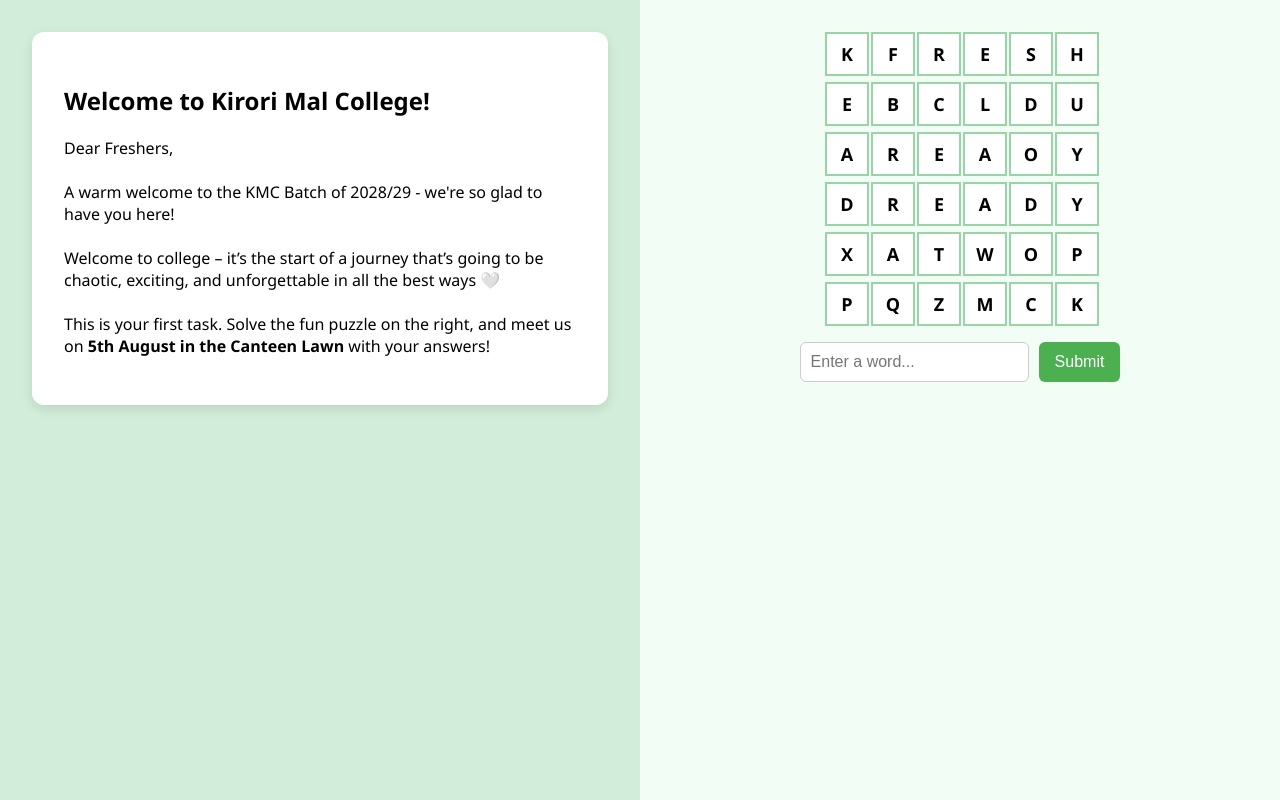
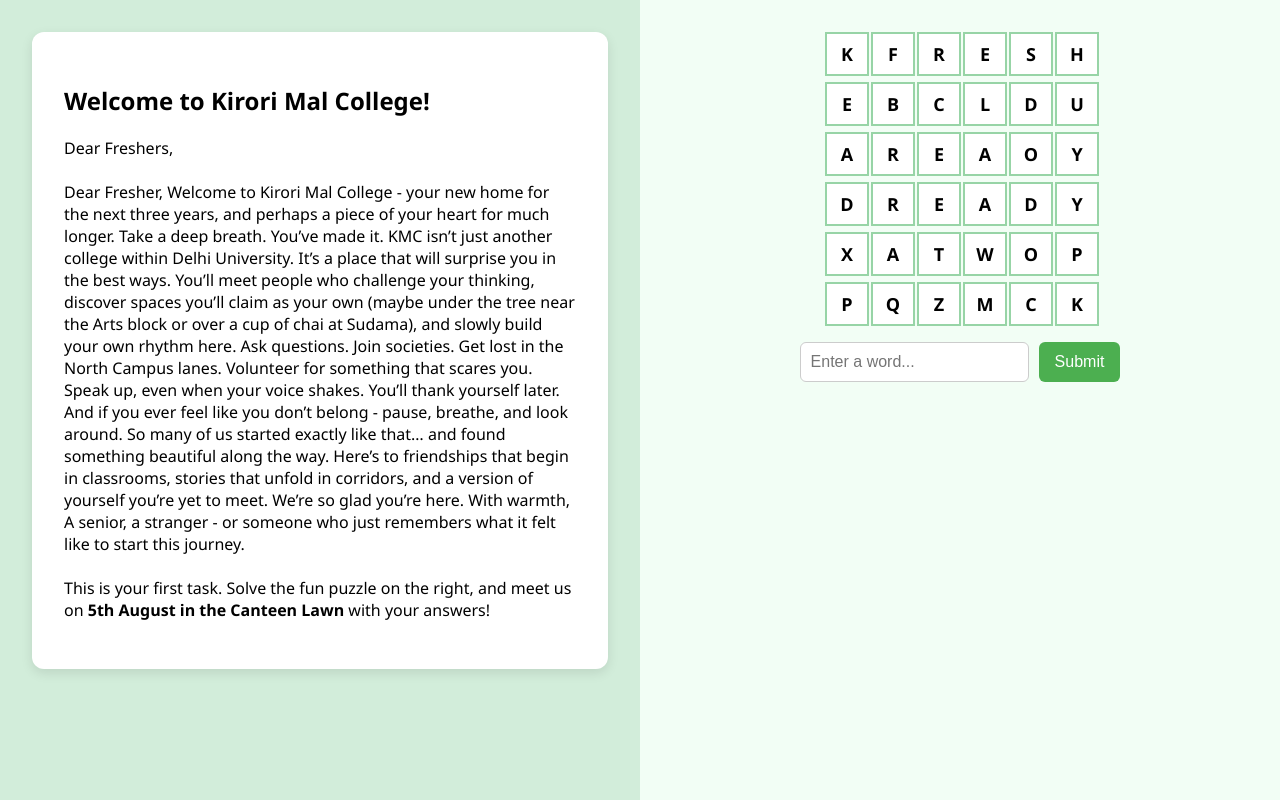
Before and after one commit to Manas-kmcdu/180DC-welcomepage, a plain HTML site: page index.html in a window 1280 px wide. Drawn offline with Linux system fonts and the light colour scheme.

Commit message:
Update index.html

```diff
--- a/index.html
+++ b/index.html
@@ -111,8 +111,25 @@
       <div class="letter-box">
         <h2>Welcome to Kirori Mal College!</h2>
         <p>Dear Freshers,<br><br>
-        A warm welcome to the KMC Batch of 2028/29 - we're so glad to have you here!<br><br>
-        Welcome to college – it’s the start of a journey that’s going to be chaotic, exciting, and unforgettable in all the best ways 🤍<br><br>
+        Dear Fresher,
+
+Welcome to Kirori Mal College - your new home for the next three years, and perhaps a piece of your heart for much longer.
+
+Take a deep breath. You’ve made it.
+
+KMC isn’t just another college within Delhi University. It’s a place that will surprise you in the best ways. You’ll meet people who challenge your thinking, discover spaces you’ll claim as your own (maybe under the tree near the Arts block or over a cup of chai at Sudama), and slowly build your own rhythm here.
+
+Ask questions. Join societies. Get lost in the North Campus lanes. Volunteer for something that scares you. Speak up, even when your voice shakes. You’ll thank yourself later.
+
+And if you ever feel like you don’t belong - pause, breathe, and look around. So many of us started exactly like that… and found something beautiful along the way.
+
+Here’s to friendships that begin in classrooms, stories that unfold in corridors, and a version of yourself you’re yet to meet.
+
+We’re so glad you’re here.
+
+With warmth,
+A senior, a stranger - or someone who just remembers what it felt like to start this journey.
+<br><br>
         This is your first task. Solve the fun puzzle on the right, and meet us on <strong>5th August in the Canteen Lawn</strong> with your answers!
         </p>
       </div>
```
